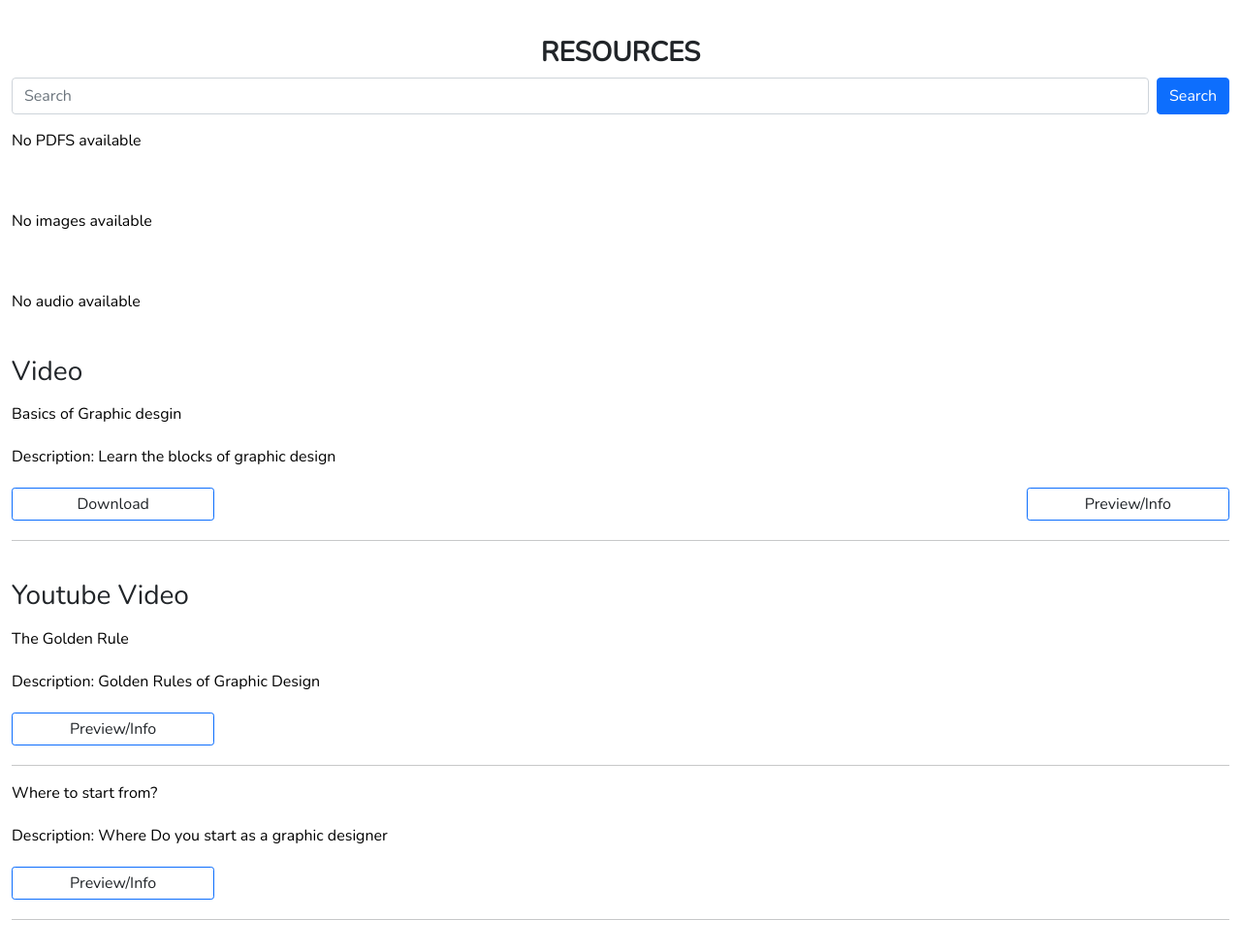
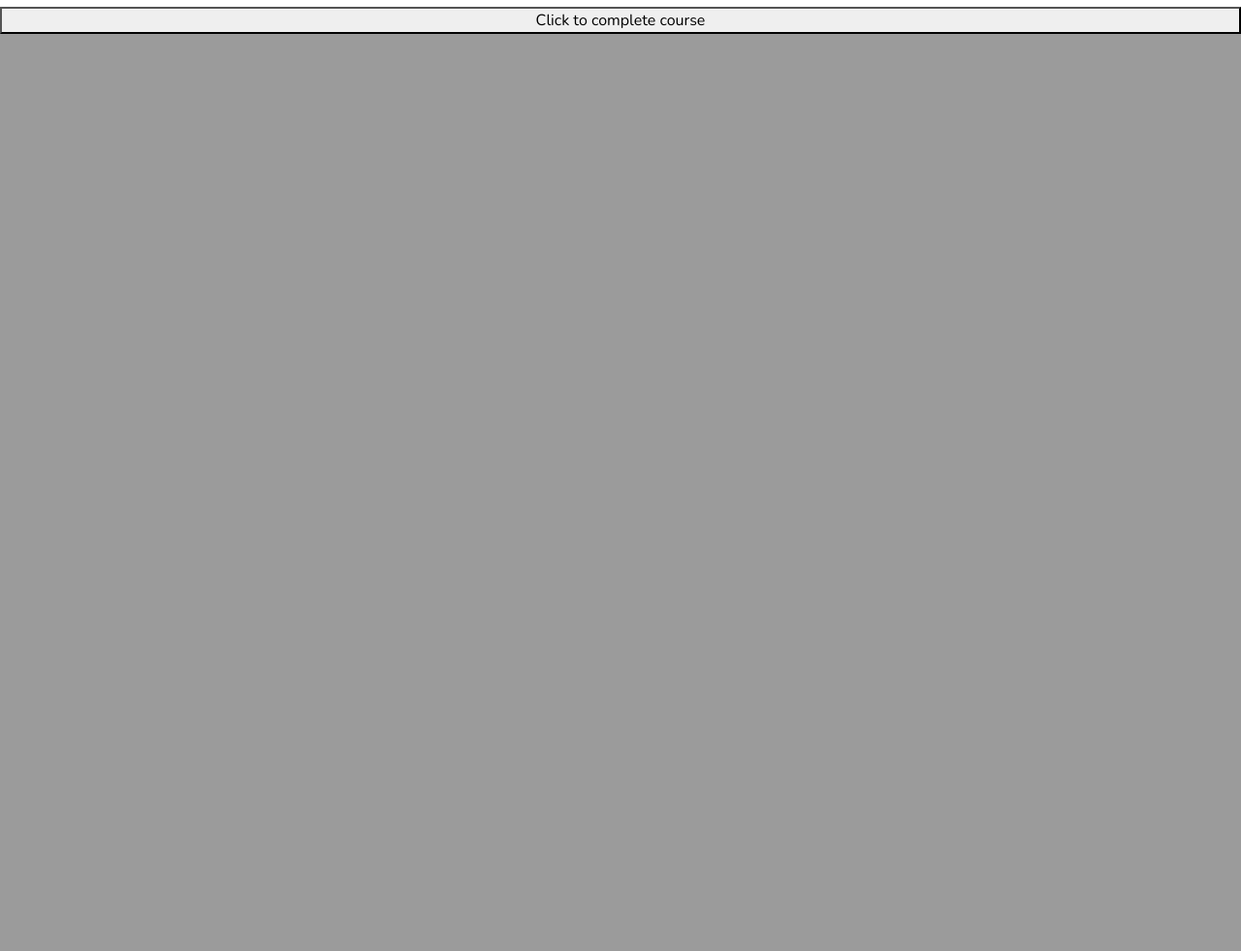
Before and after one commit to Kjeff24/Code-Train-Private, a Django app: page /course_page/programme/1 in a window 1280 px wide. Shown: the part 1040-2021 px from the top of the page at 97% size. After the commit the page ends 1075 px from the top, so only its background shows below. Run offline with Django 4.2, Linux system fonts and the light colour scheme; a user stored in the database is signed in; data comes from the database, SQL or seed files in the repository; both versions use the stored data as it was after the commit; some libraries are stand-ins or nearby versions.

Commit message:
user can now create course and embed compiler

```diff
--- a/course/models.py
+++ b/course/models.py
@@ -3,13 +3,15 @@
 # Create your models here.
 class Course(models.Model):
     title = models.CharField(max_length=255, unique=True)
-    course_image = models.ImageField(upload_to='images/', null=True)
+    course_image = models.ImageField(upload_to='images/', null=True, blank=True)
     heading = models.TextField()
     version = models.CharField(max_length=50)
     tutor = models.CharField(max_length=255)
     description = models.TextField()
     requirements = models.TextField()  # Storing requirements as comma-separated values
-    curriculum = models.TextField()  # Storing curriculum as comma-separated values
+    curriculum = models.TextField()
+    compiler = models.TextField(null=True, blank=True)# Storing curriculum as comma-separated values
+    course_completed = models.BooleanField(default=False)
 
     def __str__(self):
         return self.title
--- a/course/templates/course_page/programme.html
+++ b/course/templates/course_page/programme.html
@@ -31,29 +31,14 @@
   </div>
 </div>
 <div>
-  {% if course.title == "Java" %}
-  <div class="container-fluid py-3 mx-auto">
-    <iframe src="https://www.programiz.com/java-programming/online-compiler/" width="100%" height="600"></iframe>
+  <div class="container-fluid py-3 mx-auto d-compiler">
+    {{course.compiler | safe }}
   </div>
-  {% elif course.title == "Python" %}
-  <div class="container-fluid py-3 mx-auto">
-    <iframe src="https://www.programiz.com/python-programming/online-compiler/" width="100%" height="600"></iframe>
-  </div>
-  {% elif course.title == "C++" %}
-  <div class="container-fluid py-3 mx-auto">
-    <iframe src="https://www.programiz.com/cpp-programming/online-compiler/" width="100%" height="600"></iframe>
-  </div>
-  {% elif course.title == "C#" %}
-  <div class="container-fluid py-3 mx-auto">
-    <iframe src="https://www.programiz.com/csharp-programming/online-compiler/" width="100%" height="600"></iframe>
-  </div>
-  {% elif course.title == "JavaScript" %}
-  <div class="container-fluid py-3 mx-auto">
-    <iframe src="https://www.programiz.com/javascript/online-compiler/" width="100%" height="600"></iframe>
-  </div>
-  {% endif %}
 </div>
-<div class="container-fluid py-3 mx-auto">
-  {% include 'course_page/resource.html' %}
-</div>
+{% if not course.course_completed %}
+<form method="post">
+  {% csrf_token %}
+  <button class="float-end" type="submit">Click to  complete course</button>
+</form>
+{% endif %}
 {% endblock %}
--- a/course/templates/course_page/resource.html
+++ b/course/templates/course_page/resource.html
@@ -1,5 +1,7 @@
+{% extends "course_programme.html" %} {% load static %} {% block content %}
+<div class="container-fluid py-3 mx-auto">
     <h3 class="fw-bold text-center">RESOURCES</h3>
-<form class="d-flex flex-row" action="{% url 'programme-page' course.id %}" method="GET">
+    <form class="d-flex flex-row" action="{% url 'resource-page' course.id %}" method="GET">
         <input class="form-control me-2" type="search" placeholder="Search" name="q" aria-label="Search">
         <button class="btn btn-primary" type="submit">Search</button>
     </form>
@@ -12,3 +14,7 @@
     {% include 'course_page/resource_pages/video.html' %}
     <br>
     {% include 'course_page/resource_pages/youtube_link.html' %}
+    <!-- <div class="float-end">Float end on all viewport sizes</div><br> -->
+
+</div>
+{% endblock %}
--- a/course/urls.py
+++ b/course/urls.py
@@ -1,11 +1,12 @@
 from django.urls import path
-from .views import coursePage, programme, previewPdf, downloadVideoFile, coursePageAbout, coursePageContact
+from .views import coursePage, programme, previewPdf, downloadVideoFile, coursePageAbout, coursePageContact, resourcePage
 
 urlpatterns = [
     path('course_page/', coursePage, name='course-page'),
     path('course_page/contact/', coursePageContact, name='course-page-contact'),
     path('course_page/about/', coursePageAbout, name='course-page-about'),
     path('course_page/programme/<str:pk>', programme, name='programme-page'),
+    path('course_page/programme/<str:pk>/resource', resourcePage, name='resource-page'),
     path('preview_pdf/<int:pk>/', previewPdf, name='preview_pdf'),
     path('download/<int:pk>/', downloadVideoFile, name='download_video')
 ]
--- a/course/views.py
+++ b/course/views.py
@@ -50,9 +50,27 @@
     q = request.GET.get('q', '')
     page = "programme_page"
     course = Course.objects.get(pk=pk)
+
+    if request.method == 'POST':
+        course.course_completed = True
+        course.save()
+        return redirect('main-view', pk2=course.id)
+
     curriculum_list = json.loads(course.curriculum.replace("'", "\""))
     requirement_list = json.loads(course.requirements.replace("'", "\""))
 
+    context ={
+        'page': page,
+        'course':course,
+        'curriculum_list': curriculum_list,
+        'requirement_list': requirement_list,
+        }
+    return render(request, 'course_page/programme.html', context)
+
+@login_required(login_url='login')
+def resourcePage(request, pk):
+    q = request.GET.get('q', '')
+    course = Course.objects.get(pk=pk)
     files_by_type = {
         'pdf': 'pdf_files',
         'image': 'image_files',
@@ -75,14 +93,10 @@
             course=course
         ).order_by('-updated')
 
-    context ={
-        'page': page,
+    context = {
         'course':course,
-        **resources,
-        'curriculum_list': curriculum_list,
-        'requirement_list': requirement_list,
-        }
-    return render(request, 'course_page/programme.html', context)
+        **resources,}
+    return render(request, 'course_page/resource.html', context)
 
 # Preview pdf
 def previewPdf(request, pk):
--- a/quiz/templates/quiz/main.html
+++ b/quiz/templates/quiz/main.html
@@ -32,6 +32,7 @@
 
 <div class="h1">Quiz List</div>
 <hr>
+{% if course.course_completed %}
 {% if quizzes %}
 {% for obj in quizzes %}
     <button
@@ -50,4 +51,7 @@
 {% else %}
 <h3>There are no quizzes available</h3>
 {% endif %}
+{% else %}
+<h3>Complete course to begin quizzes</h3>
+{% endif %}
 {% endblock content %}
--- a/static/css/style.css
+++ b/static/css/style.css
@@ -36,6 +36,7 @@
 }
 
 .section-p1 {
+  overflow: auto;
   padding: 40px 80px;
 }
 
@@ -77,6 +78,7 @@
   display: flex;
   align-items: center;
   justify-content: center;
+  margin-bottom: 0;
 }
 
 #navbar p {
@@ -384,7 +386,6 @@
   font-size: 16px;
   font-weight: 900;
 }
-
 
 /* start of sign-up page */
 
--- a/templates/course_programme_navbar.html
+++ b/templates/course_programme_navbar.html
@@ -6,12 +6,15 @@
       <ul id="navbar">
         {% with request.resolver_match.url_name as url_name %}
         <li><a class="{% if url_name == 'course-page' %} active {% endif %}" href="{% url 'course-page' %}">Courses</a></li>
-        <li><a class="{% if url_name == 'course-page-about' %} active {% endif %}" href="{% url 'course-page-about' %}">About Us</a></li>
-        <li><a class="{% if url_name == 'course-page-contact' %} active {% endif %}" href="{% url 'course-page-contact' %}">Contact Us</a></li>
-        {% if url_name == 'programme-page' or url_name == 'quiz-result' %}
+        {% if url_name == 'course-page' or url_name == 'course-page-about' or url_name == 'course-page-contact' %}
+        <li><a class="{% if url_name == 'course-page-about' %} active {% endif %}" href="{% url 'course-page-about' %}" style="white-space: nowrap;">About Us</a></li>
+        <li><a class="{% if url_name == 'course-page-contact' %} active {% endif %}" href="{% url 'course-page-contact' %}" style="white-space: nowrap;">Contact Us</a></li>
+        {% endif %}
+        {% if url_name == 'programme-page' or url_name == 'quiz-result' or url_name == 'resource-page'%}
         <li><a class="{% if url_name == 'programme-page' %} active {% endif %}" href="{% url 'programme-page' course.id %}">{{course.title}}</a></li>
+        <li><a class="{% if url_name == 'resource-page' %} active {% endif %}" href="{% url 'resource-page' course.id %}">Resources</a></li>
         <li><a href="{% url 'main-view' pk2=course.id %}" target="_blank" class="text-decoration-none"> Quiz</a></li>
-        <li><a class="{% if url_name == 'quiz-result' %} active {% endif %}" href="{% url 'quiz-result' course.id %}">Grade Book</a></li>
+        <li><a class="{% if url_name == 'quiz-result' %} active {% endif %}" href="{% url 'quiz-result' course.id %}" style="white-space: nowrap;">Grade Book</a></li>
         {% endif %}
         {% endwith %}
         <p class="lg-remove">|</p>
```
Also changed, not shown: course/migrations/0011_course_compiler.py (added), course/migrations/0012_alter_course_course_image.py (added), course/migrations/0013_course_course_completed.py (added), db.sqlite3, myapp/migrations/0004_user_course_completed.py (added), myapp/migrations/0005_remove_user_course_completed.py (added), quiz/migrations/0002_quiz_course_completed.py (added), quiz/migrations/0003_remove_quiz_course_completed.py (added). Lines whose indentation alone changed are shown as unchanged.
